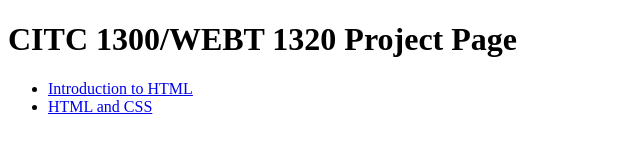
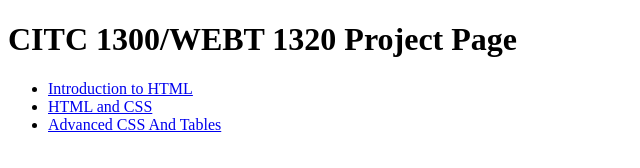
Before and after one commit to rmfadlalla/web1300, a plain HTML site: page index.html in a window 1280 px wide. Shown: the whole page, without its empty margins (0-640 px from the left). Drawn offline with Linux system fonts and the light colour scheme.

Commit message:
Update index.html

```diff
--- a/index.html
+++ b/index.html
@@ -11,6 +11,7 @@
     <ul>
         <li><a href="intro_to_html/index.html">Introduction to HTML</a></li>
         <li><a href="html5_and_css/index.html">HTML and CSS</a></li>
+        <li><a href="advanced_css_and_tables/index.html">Advanced CSS And Tables</a></li>
     </ul>
 </body>
 </html>
```
